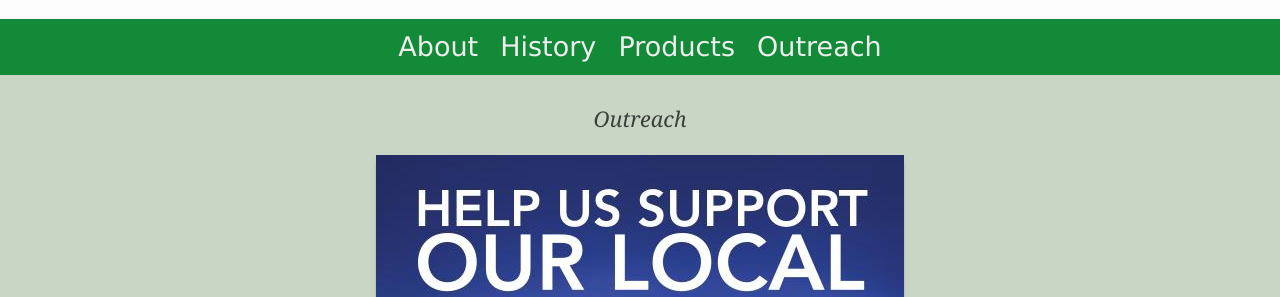
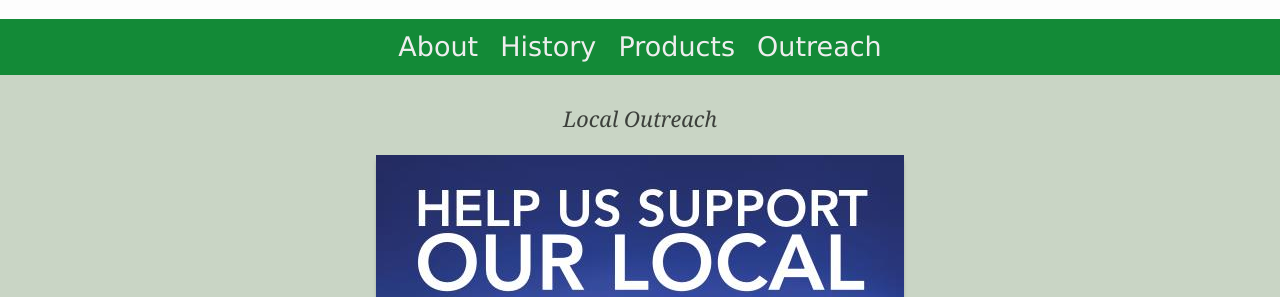
Before and after one commit to fresnograpestakeyard/fresnograpestakeyard.github.io, a Jekyll site: the page built from outreach.md, in a window 1280 px wide. Shown: the part 120-417 px from the top of the page. Built offline with Jekyll 4.4.1, drawn with Linux system fonts in a browser that asks for light colours; nearby versions of some CDN libraries.

Commit message:
something something outreach

```diff
--- a/_layouts/outreach.html
+++ b/_layouts/outreach.html
@@ -2,7 +2,7 @@
 layout: page
 ---
 
-<h1>{{ page.title }}</h1>
+<h1>Local Outreach</h1>
 
 <div class="text-center">
   <img src="assets/outreach-banner.jpg"
```
